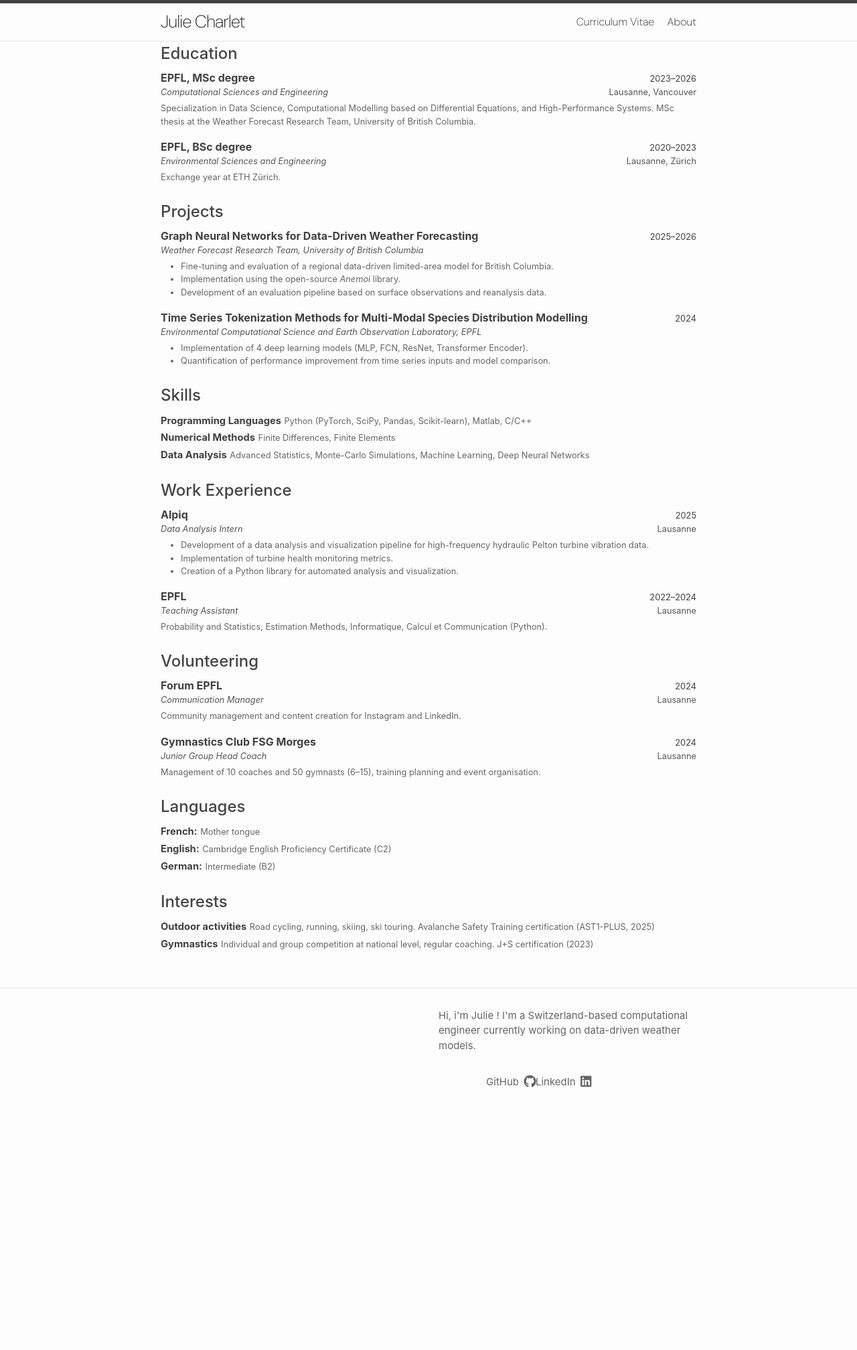
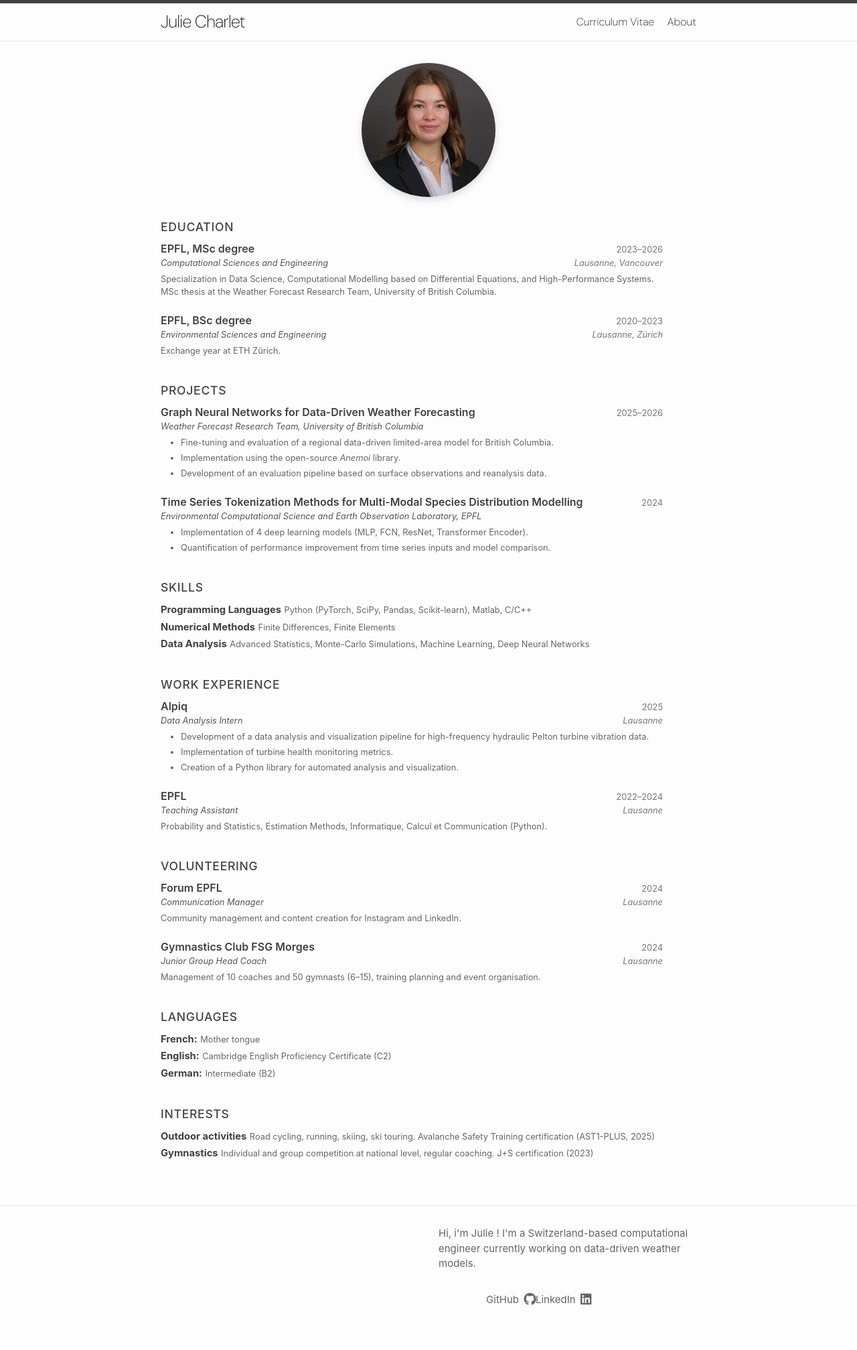
Before and after one commit to chjulie/chjulie.github.io, a Jekyll site: the page built from Curriculum Vitae.markdown, in a window 1280 px wide. Shown: the whole page at 67% size. Built offline with Jekyll 4.4.1, drawn with Linux system fonts in a browser that asks for light colours; before the commit the page ends 1690 px from its top, so only the background shows below that.

Commit message:
feat: format pretty CV

```diff
--- a/Curriculum Vitae.markdown
+++ b/Curriculum Vitae.markdown
@@ -3,6 +3,9 @@ title: Curriculum Vitae
 permalink: /cv/
 layout: base
 ---
+<div align='center'>
+    <img src="/assets/images/about-faceshot.jpg" width="200" class="profile-photo"/>
+</div>
 
 <section class="cv-section">
   <h2>Education</h2>
@@ -13,7 +16,7 @@ layout: base
       <span class="cv-right">2023–2026</span>
     </div>
     <div class="cv-subheader">
-      <em>Computational Sciences and Engineering</em>
+      <em><a href="https://www.epfl.ch/education/master/fr/programmes/science-et-ingenierie-computationnelles/" class="cv-link">Computational Sciences and Engineering</a></em>
       <span class="cv-right">Lausanne, Vancouver</span>
     </div>
     <p class="cv-small">
@@ -27,7 +30,7 @@ layout: base
       <span class="cv-right">2020–2023</span>
     </div>
     <div class="cv-subheader">
-      <em>Environmental Sciences and Engineering</em>
+      <em><a href="https://www.epfl.ch/schools/enac/education/environmental-sciences-and-engineering/fr/sie-bienvenue/" class="cv-link">Environmental Sciences and Engineering</a></em>
       <span class="cv-right">Lausanne, Zürich</span>
     </div>
     <p class="cv-small">
@@ -46,7 +49,7 @@ layout: base
       <span class="cv-right">2025–2026</span>
     </div>
     <div class="cv-subheader">
-      <em>Weather Forecast Research Team, University of British Columbia</em>
+      <em><a href="https://wfrt.eoas.ubc.ca/" class="cv-link">Weather Forecast Research Team, University of British Columbia</a></em>
     </div>
     <ul class="cv-small">
       <li>Fine-tuning and evaluation of a regional data-driven limited-area model for British Columbia.</li>
@@ -61,7 +64,7 @@ layout: base
       <span class="cv-right">2024</span>
     </div>
     <div class="cv-subheader">
-      <em>Environmental Computational Science and Earth Observation Laboratory, EPFL</em>
+      <em><a href="https://www.epfl.ch/labs/eceo/fr/home-fr/" class="cv-link">Environmental Computational Science and Earth Observation Laboratory, EPFL</a></em>
     </div>
     <ul class="cv-small">
       <li>Implementation of 4 deep learning models (MLP, FCN, ResNet, Transformer Encoder).</li>
--- a/_sass/minima/custom-styles.scss
+++ b/_sass/minima/custom-styles.scss
@@ -222,12 +222,26 @@ $secondary-font: 'DM Sans';
 /**
 * CV
 */
+.cv-header-top h1 {
+    font-size: 2rem;
+    font-weight: 700;
+    margin-bottom: 0.2rem;
+}
+
+.cv-header-top .cv-title {
+    font-size: 1rem;
+    font-weight: 400;
+    color: #555;
+    margin-bottom: 1rem;
+}
+
 .cv-section {
-    margin-bottom: 1.5rem;
+    margin-bottom: 2.3rem;
+    max-width: 750px;
 }
 
 .cv-entry {
-    margin-bottom: 1rem;
+    margin-bottom: 1.3rem;
 }
 
 .cv-header,
@@ -240,23 +254,41 @@ $secondary-font: 'DM Sans';
 .cv-section h2 {
     margin-bottom: 0.4rem;
     color: #444;
+    font-size: 1.1rem;
+    letter-spacing: 0.04em;
+    text-transform: uppercase;
+}
+
+.cv-header strong {
+    font-weight: 600;
 }
 
 .cv-right {
     white-space: nowrap;
     font-size: 0.80rem;
     font-weight: 400;
+    color: #777;
 }
 
 .cv-subheader {
     font-size: 0.8rem;
     color: #555;
+    font-style: italic;
 }
 
 .cv-small {
     font-size: 0.8rem;
     color: #666;
     margin-top: 0.3rem;
+}
+
+.cv-small li {
+    margin-bottom: 0.25rem;
+}
+
+.cv-small ul {
+    list-style-type: "– ";
+    padding-left: 1rem;
 }
 
 .cv-tight {
@@ -266,3 +298,24 @@ $secondary-font: 'DM Sans';
 .cv-section .cv-tight strong {
     font-size: 0.92em;
 }
+
+.cv-link,
+.cv-link:visited,
+.cv-link:hover,
+.cv-link:active {
+    color: inherit !important;
+    text-decoration: none !important;
+}
+
+.cv-link {
+    transition: color 0.2s ease, transform 0.2s ease;
+    display: inline-block;
+    /* needed for transform */
+}
+
+.cv-link:hover {
+    color: #444;
+    /* subtle darkening */
+    transform: scale(1.01);
+    /* very gentle */
+}
--- a/about.markdown
+++ b/about.markdown
@@ -4,7 +4,7 @@ permalink: /about/
 layout: base
 ---
 <div align='center'>
-    <img src="/assets/images/about-faceshot.jpg" width="200" class="profile-photo"/>
+    <img src="/assets/images/about-midi.JPG" width="200" class="profile-photo"/>
 </div>
 <p>
    Hi, I'm Julie - a MSc student in Computational Sciences and Engineering at the École Polytechnique Fédérale de Lausanne. I am passionate about the applications of data analysis and deep learning to challenges related to the environment and to the energy industry. Outside of academia, I love going on adventures, either on foot, skis or on a bicycle.
```
Also changed, not shown: assets/images/about-midi.JPG (added).
